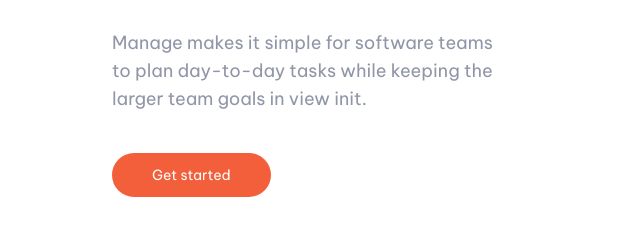
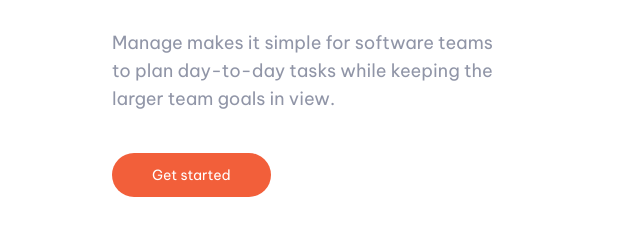
Before and after one commit to adedapo0x/Manage-WebApp, a plain HTML site: page index.html in a window 1280 px wide. Shown: the part 351-578 px from the top of the page, 0-640 px from the left. Drawn offline with Linux system fonts and the light colour scheme.

Commit message:
Update index.html

```diff
--- a/index.html
+++ b/index.html
@@ -25,7 +25,7 @@
             <section class="pt-16 lg:w-1/2">
                 <h2 class=" text-4xl lg:text-5xl font-bold text-darkBlue mb-6 lg:mb-8  text-center lg:max-w-lg lg:text-left">Bring everyone together to build better products.</h2>
                 <p class="text-darkGrayishBlue text-lg text-center lg:text-left lg:max-w-sm">Manage makes it simple for software teams to plan day-to-day
-                    tasks while keeping the larger team goals in view init.
+                    tasks while keeping the larger team goals in view.
                 </p>
                 <div class="flex flex-col lg:items-start items-center">
                     <a href="" class="mt-10 block px-10 py-3  bg-brightRed rounded-full text-white text-sm hover:bg-brightRedLight">Get started</a>
```
